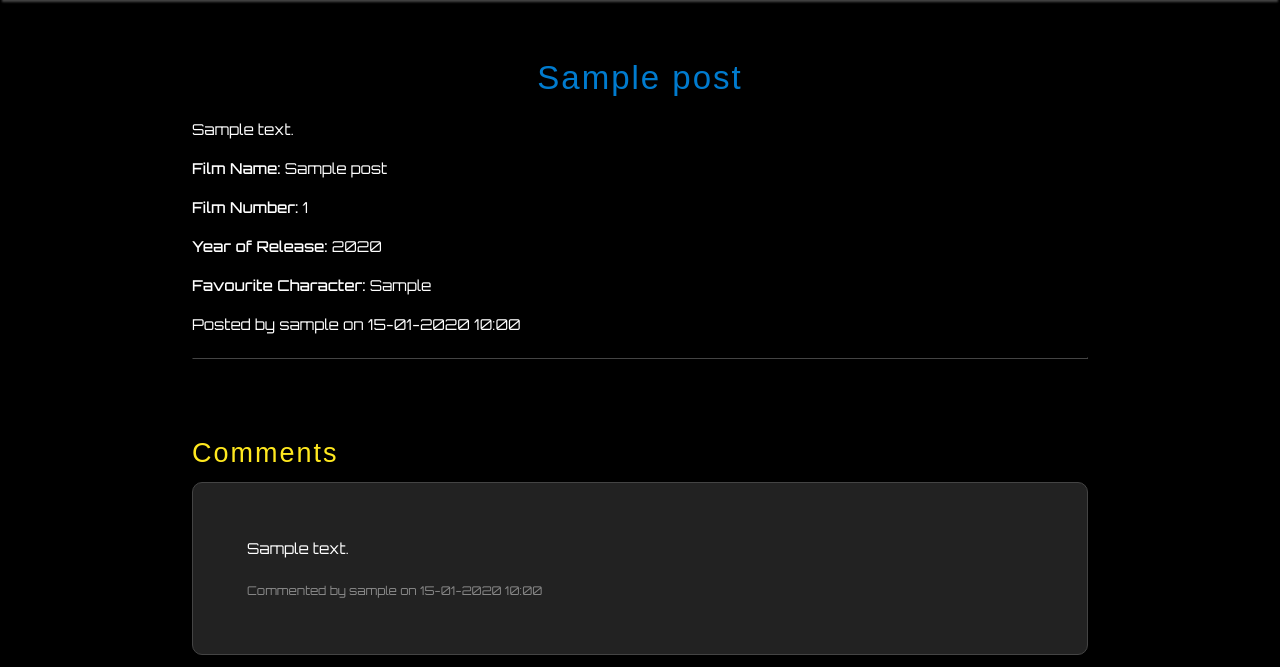
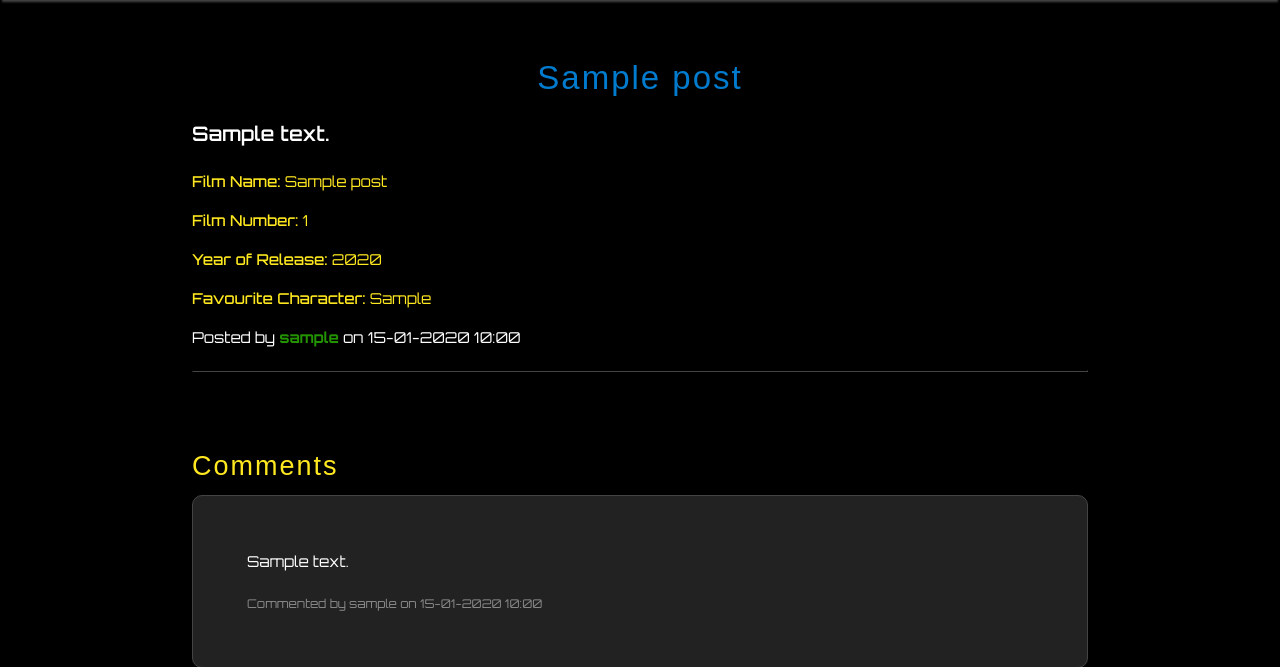
Before and after one commit to DarthKoder/star-wars-blog, a Flask app: page /post/1 in a window 1280 px wide. Shown: the part 64-731 px from the top of the page. Run offline with Flask 2, Linux system fonts and the light colour scheme; tables that the repository leaves empty hold one stand-in row (values such as "Sample post"); some web fonts are replaced.

Commit message:
Add minor changes to post css for UX reasons and updated html accordingly

```diff
--- a/starwars_blog/static/css/style.css
+++ b/starwars_blog/static/css/style.css
@@ -300,3 +300,17 @@ hr {
     text-decoration: none;
     color: #007bff;
 }
+
+.optional-field {
+    color: #ffe81f;
+}
+
+.main-post {
+    font-size: 20px;
+    font-weight: 600;
+}
+
+.poster {
+    color: #239400;
+    font-weight: 700;
+}
--- a/starwars_blog/templates/post.html
+++ b/starwars_blog/templates/post.html
@@ -1,21 +1,21 @@
 {% extends "base.html" %}
 {% block content %}
     <h2 class="post-heading">{{ post.title }}</h2>
-    <p>{{ post.body }}</p>
+    <p class="main-post">{{ post.body }}</p>
 
     {% if post.film_name %}
-        <p><strong>Film Name:</strong> {{ post.film_name }}</p>
+        <p class="optional-field"><strong>Film Name:</strong> {{ post.film_name }}</p>
     {% endif %}
     {% if post.film_num %}
-        <p><strong>Film Number:</strong> {{ post.film_num }}</p>
+        <p class="optional-field"><strong>Film Number:</strong> {{ post.film_num }}</p>
     {% endif %}
     {% if post.year_of_release %}
-        <p><strong>Year of Release:</strong> {{ post.year_of_release }}</p>
+        <p class="optional-field"><strong>Year of Release:</strong> {{ post.year_of_release }}</p>
     {% endif %}
     {% if post.favourite_character %}
-        <p><strong>Favourite Character:</strong> {{ post.favourite_character }}</p>
+        <p class="optional-field"><strong>Favourite Character:</strong> {{ post.favourite_character }}</p>
     {% endif %}
-    <p>Posted by {{ post.user.username }} on {{ post.timestamp.strftime("%d-%m-%Y %H:%M") }}</p>
+    <p>Posted by <strong class="poster">{{ post.user.username }}</strong> on {{ post.timestamp.strftime("%d-%m-%Y %H:%M") }}</p>
 
     {% if current_user.is_authenticated and current_user.id == post.user.id %}
         <!-- Edit post button -->
```
Also changed, not shown: starwars_blog/templates/index.html (+6 -6 lines).
